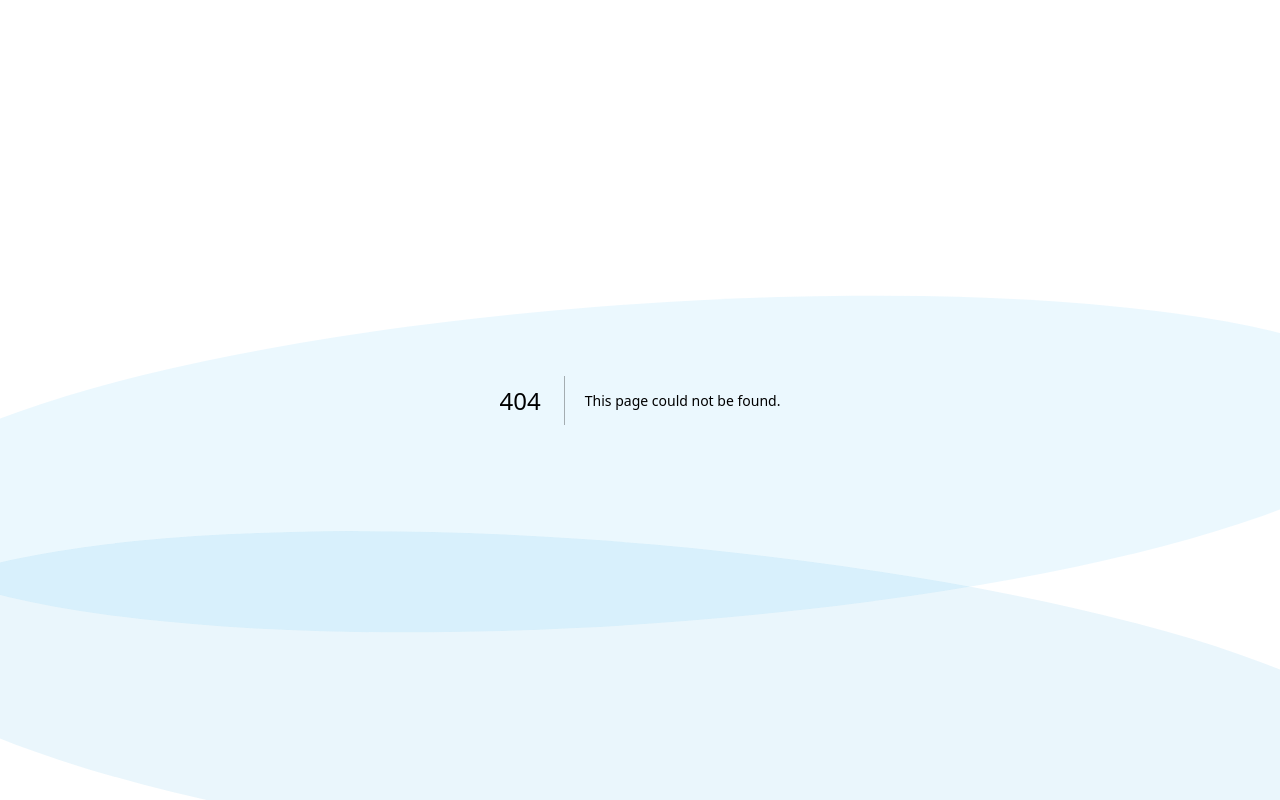
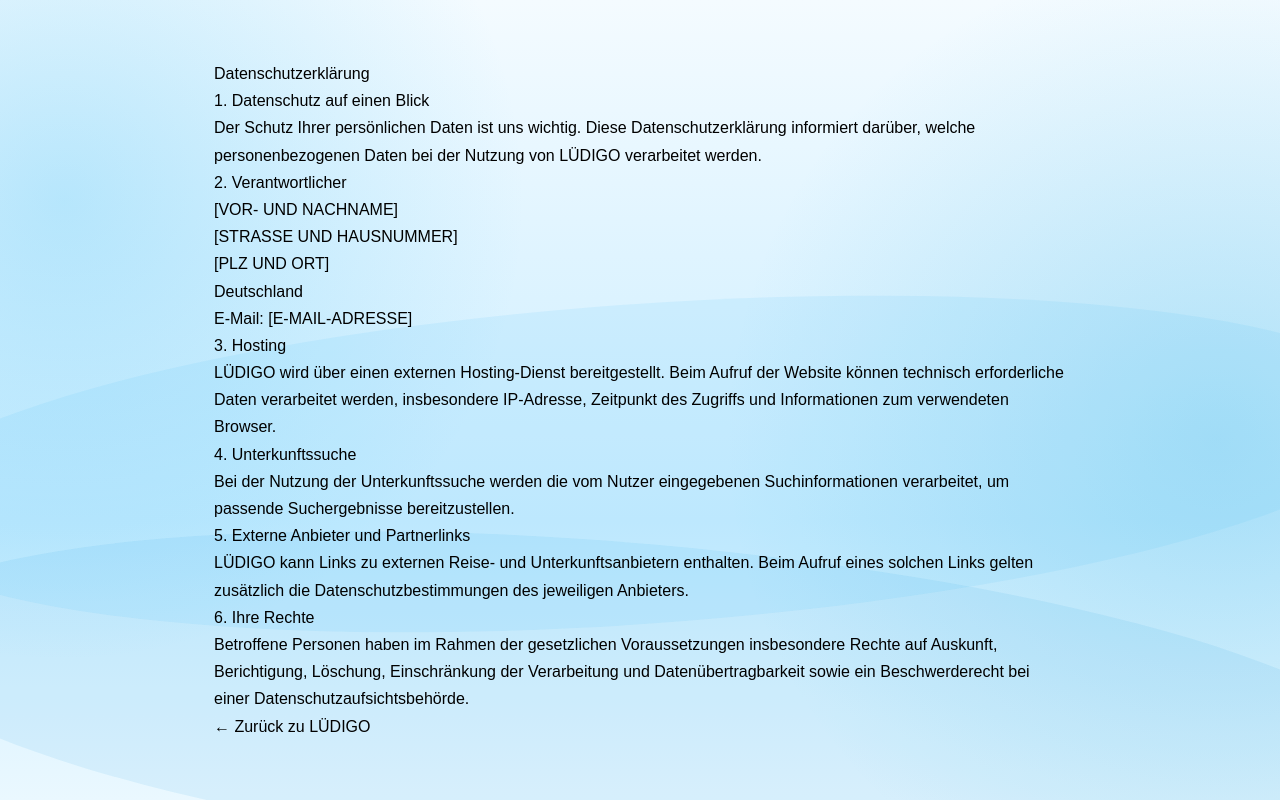
Before and after one commit to niklasluedemann468-netizen/Ludigo, a Next.js app: page /datenschutz in a window 1280 px wide. Before the commit this address had no page. Built offline with nearby package versions, Linux system fonts and the light colour scheme.

Commit message:
Add Impressum and Datenschutz pages

```diff
--- /dev/null
+++ b/app/datenschutz/page.tsx
@@ -0,0 +1,69 @@
+export default function DatenschutzPage() {
+  return (
+    <main
+      style={{
+        maxWidth: "900px",
+        margin: "0 auto",
+        padding: "60px 24px",
+        fontFamily: "Arial, sans-serif",
+        lineHeight: 1.7,
+      }}
+    >
+      <h1>Datenschutzerklärung</h1>
+
+      <h2>1. Datenschutz auf einen Blick</h2>
+      <p>
+        Der Schutz Ihrer persönlichen Daten ist uns wichtig. Diese
+        Datenschutzerklärung informiert darüber, welche personenbezogenen
+        Daten bei der Nutzung von LÜDIGO verarbeitet werden.
+      </p>
+
+      <h2>2. Verantwortlicher</h2>
+      <p>
+        [VOR- UND NACHNAME]
+        <br />
+        [STRASSE UND HAUSNUMMER]
+        <br />
+        [PLZ UND ORT]
+        <br />
+        Deutschland
+        <br />
+        E-Mail: [E-MAIL-ADRESSE]
+      </p>
+
+      <h2>3. Hosting</h2>
+      <p>
+        LÜDIGO wird über einen externen Hosting-Dienst bereitgestellt.
+        Beim Aufruf der Website können technisch erforderliche Daten
+        verarbeitet werden, insbesondere IP-Adresse, Zeitpunkt des
+        Zugriffs und Informationen zum verwendeten Browser.
+      </p>
+
+      <h2>4. Unterkunftssuche</h2>
+      <p>
+        Bei der Nutzung der Unterkunftssuche werden die vom Nutzer
+        eingegebenen Suchinformationen verarbeitet, um passende
+        Suchergebnisse bereitzustellen.
+      </p>
+
+      <h2>5. Externe Anbieter und Partnerlinks</h2>
+      <p>
+        LÜDIGO kann Links zu externen Reise- und Unterkunftsanbietern
+        enthalten. Beim Aufruf eines solchen Links gelten zusätzlich
+        die Datenschutzbestimmungen des jeweiligen Anbieters.
+      </p>
+
+      <h2>6. Ihre Rechte</h2>
+      <p>
+        Betroffene Personen haben im Rahmen der gesetzlichen
+        Voraussetzungen insbesondere Rechte auf Auskunft, Berichtigung,
+        Löschung, Einschränkung der Verarbeitung und Datenübertragbarkeit
+        sowie ein Beschwerderecht bei einer Datenschutzaufsichtsbehörde.
+      </p>
+
+      <p>
+        <a href="/">← Zurück zu LÜDIGO</a>
+      </p>
+    </main>
+  );
+}
--- /dev/null
+++ b/app/impressum/page.tsx
@@ -0,0 +1,45 @@
+export default function ImpressumPage() {
+  return (
+    <main
+      style={{
+        maxWidth: "900px",
+        margin: "0 auto",
+        padding: "60px 24px",
+        fontFamily: "Arial, sans-serif",
+        lineHeight: 1.7,
+      }}
+    >
+      <h1>Impressum</h1>
+
+      <h2>Angaben gemäß § 5 DDG</h2>
+
+      <p>
+        [VOR- UND NACHNAME]
+        <br />
+        [STRASSE UND HAUSNUMMER]
+        <br />
+        [PLZ UND ORT]
+        <br />
+        Deutschland
+      </p>
+
+      <h2>Kontakt</h2>
+
+      <p>
+        E-Mail: [E-MAIL-ADRESSE]
+      </p>
+
+      <h2>Hinweis zu LÜDIGO</h2>
+
+      <p>
+        LÜDIGO ist eine Plattform zur Suche und Vermittlung von
+        Reise- und Unterkunftsangeboten. Buchungen können über externe
+        Anbieter erfolgen.
+      </p>
+
+      <p>
+        <a href="/">← Zurück zu LÜDIGO</a>
+      </p>
+    </main>
+  );
+}
```
